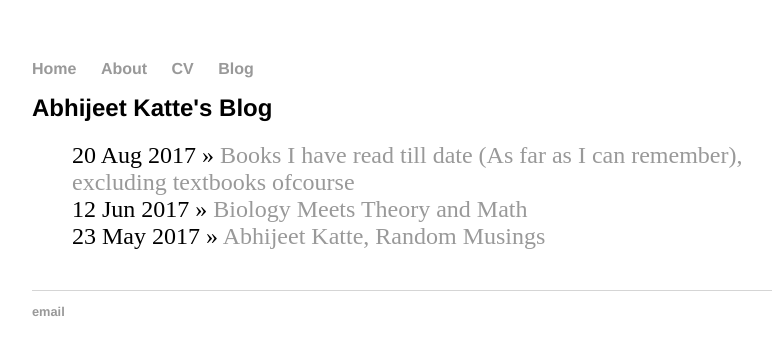
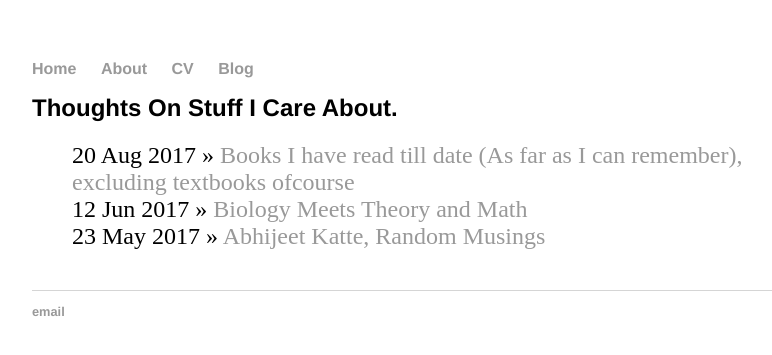
Before and after one commit to AbhiK24/abhik24.github.io, a Jekyll site: the page built from blog/index.html, in a window 1280 px wide. Shown: the top 355 px of the page, without its empty margins (224-996 px from the left). Built offline with Jekyll 4.4.1, drawn with Linux system fonts in a browser that asks for light colours; comment, search, counter and statistics services are not loaded.

Commit message:
Thoughts On Stuff I Care About.

```diff
--- a/blog/index.html
+++ b/blog/index.html
@@ -1,6 +1,6 @@
 ---
 layout: default
-title: Abhijeet Katte's Blog
+title: Thoughts On Stuff I Care About.
 ---
 	<h1>{{ page.title }}</h1>
 	<ul class="posts">
```
